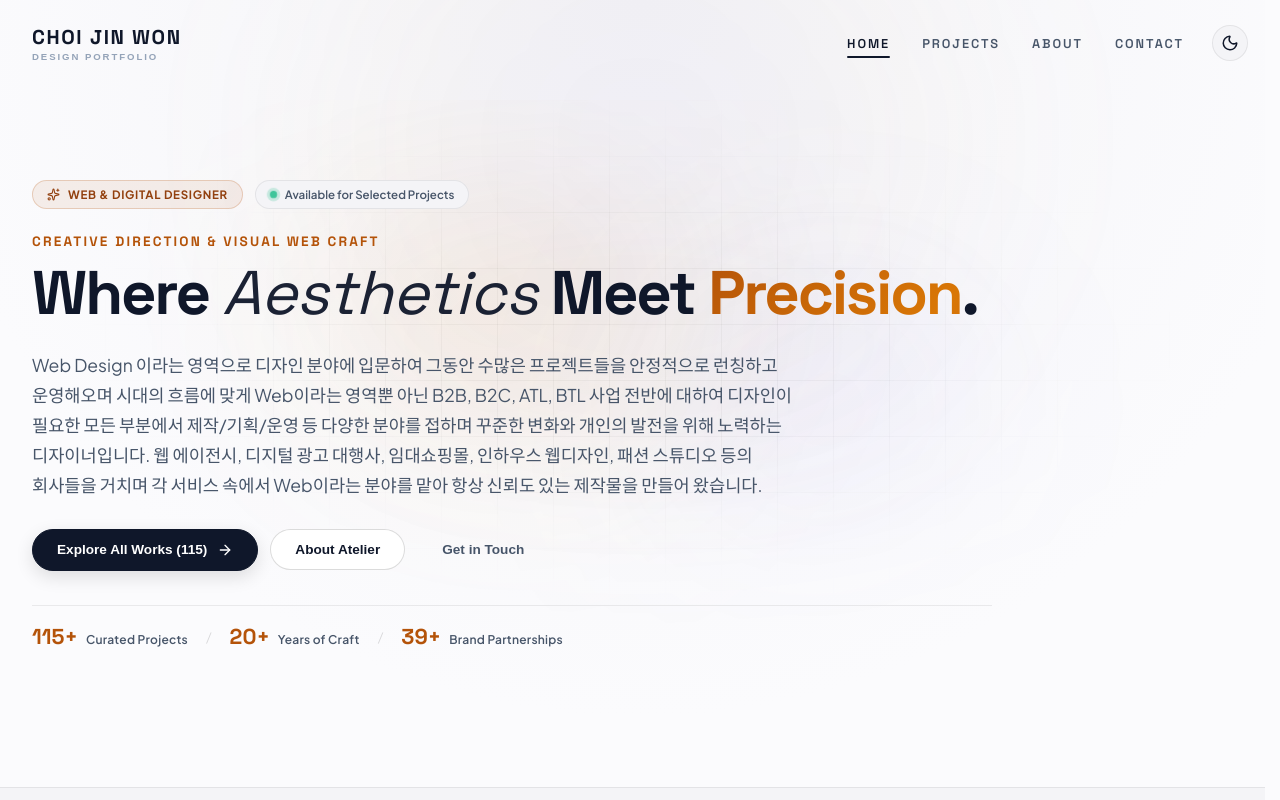
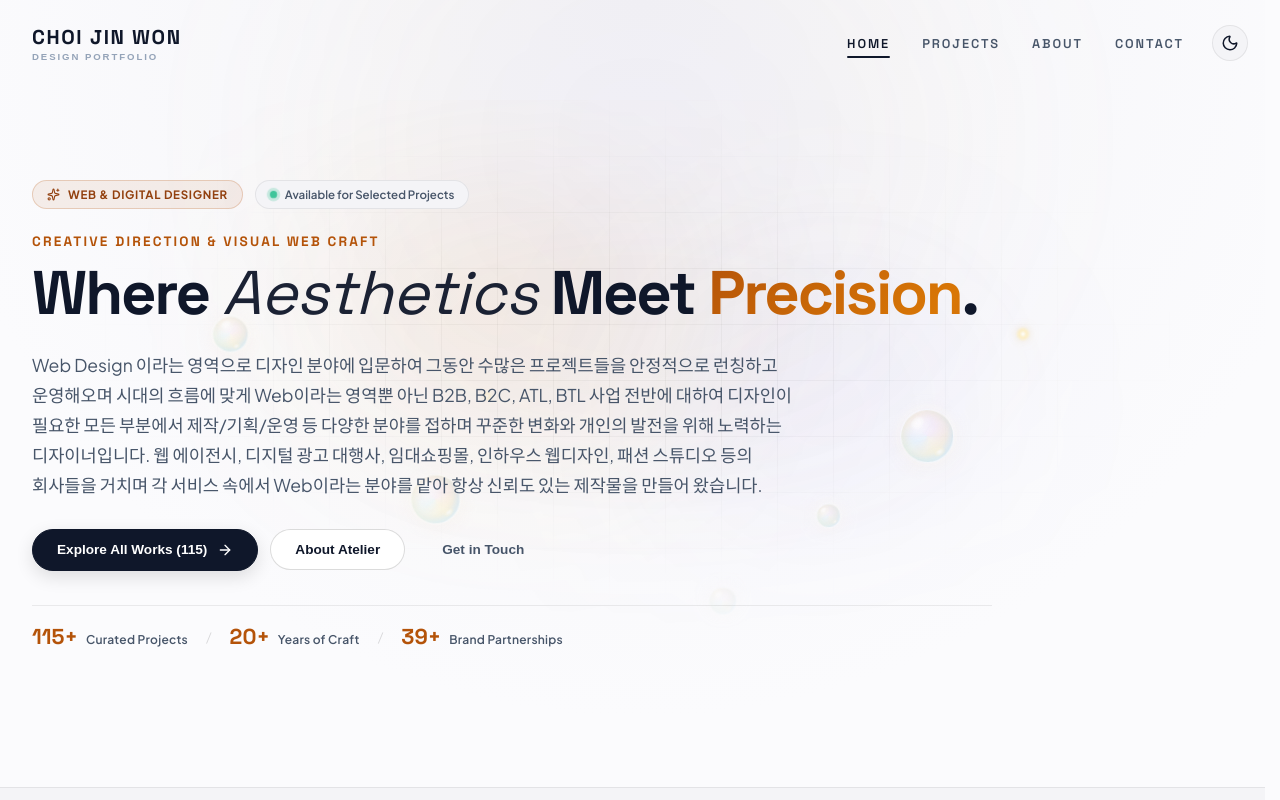
Before and after one commit to monodle/test_choi, a React (Vite) app: page / in a window 1280 px wide. Shown: the top 800 px of the page. Built offline with nearby package versions, Linux system fonts and the light colour scheme; a web font is replaced by a local one.

Commit message:
비눗방울

```diff
--- a/src/components/HomeSection.tsx
+++ b/src/components/HomeSection.tsx
@@ -11,6 +11,7 @@ import { ProfileInfo, AboutInfo, ProjectItem } from '../types/portfolio';
 import { TabType } from './Header';
 import { ProjectCard } from './ProjectCard';
 import { ShootingStars } from './ShootingStars';
+import { SunlitBubbles } from './SunlitBubbles';
 
 interface HomeSectionProps {
   profile: ProfileInfo;
@@ -108,6 +109,7 @@ export const HomeSection: React.FC<HomeSectionProps> = ({
           <div className="hero-aurora-blob hero-aurora-2" />
           <div className="hero-grid-mesh" />
           <ShootingStars />
+          <SunlitBubbles />
         </div>
 
         <div className="designer-hero-grid">
--- /dev/null
+++ b/src/components/SunlitBubbles.tsx
@@ -0,0 +1,85 @@
+import React from 'react';
+
+interface BubbleConfig {
+  id: number;
+  left: string;
+  size: number;
+  duration: string;
+  delay: string;
+  swayAmount: string;
+}
+
+interface SunGlintConfig {
+  id: number;
+  top: string;
+  left: string;
+  size: string;
+  delay: string;
+  duration: string;
+}
+
+// 라이트모드용 햇빛 반사 비눗방울 설정
+const BUBBLES: BubbleConfig[] = [
+  { id: 1, left: '18%', size: 36, duration: '8.5s', delay: '0s', swayAmount: '24px' },
+  { id: 2, left: '35%', size: 48, duration: '11.0s', delay: '2.3s', swayAmount: '-30px' },
+  { id: 3, left: '55%', size: 28, duration: '7.8s', delay: '4.7s', swayAmount: '20px' },
+  { id: 4, left: '72%', size: 52, duration: '10.2s', delay: '1.2s', swayAmount: '-28px' },
+  { id: 5, left: '84%', size: 32, duration: '9.0s', delay: '5.8s', swayAmount: '22px' },
+  { id: 6, left: '44%', size: 40, duration: '12.4s', delay: '7.5s', swayAmount: '-25px' },
+  { id: 7, left: '63%', size: 24, duration: '8.0s', delay: '3.6s', swayAmount: '18px' },
+];
+
+// 햇빛 반짝임 글린트(Glint)
+const SUN_GLINTS: SunGlintConfig[] = [
+  { id: 1, top: '22%', left: '26%', size: '14px', delay: '0.5s', duration: '3.2s' },
+  { id: 2, top: '15%', left: '68%', size: '18px', delay: '2.1s', duration: '4.0s' },
+  { id: 3, top: '38%', left: '80%', size: '12px', delay: '1.4s', duration: '3.6s' },
+  { id: 4, top: '48%', left: '38%', size: '16px', delay: '3.2s', duration: '4.5s' },
+];
+
+export const SunlitBubbles: React.FC = () => {
+  return (
+    <div className="sunlit-bubbles-wrapper" aria-hidden="true">
+      {/* Sunlight Prismatic Glints */}
+      {SUN_GLINTS.map((glint) => (
+        <span
+          key={`glint-${glint.id}`}
+          className="sunlight-glint"
+          style={
+            {
+              top: glint.top,
+              left: glint.left,
+              '--size': glint.size,
+              '--delay': glint.delay,
+              '--duration': glint.duration,
+            } as React.CSSProperties
+          }
+        />
+      ))}
+
+      {/* Floating Prismatic Soap Bubbles */}
+      {BUBBLES.map((bubble) => (
+        <div
+          key={`bubble-${bubble.id}`}
+          className="soap-bubble"
+          style={
+            {
+              left: bubble.left,
+              width: `${bubble.size}px`,
+              height: `${bubble.size}px`,
+              '--duration': bubble.duration,
+              '--delay': bubble.delay,
+              '--sway': bubble.swayAmount,
+            } as React.CSSProperties
+          }
+        >
+          <span className="bubble-specular-main" />
+          <span className="bubble-specular-rim" />
+          <span className="bubble-shimmer-color" />
+        </div>
+      ))}
+    </div>
+  );
+};
+
+export default SunlitBubbles;
--- a/src/index.css
+++ b/src/index.css
@@ -2389,6 +2389,145 @@ body {
   }
 }
 
+/* ==========================================================================
+   SUNLIT PRISMATIC SOAP BUBBLES ANIMATION (Light Mode Only)
+   ========================================================================== */
+.sunlit-bubbles-wrapper {
+  display: none;
+  position: absolute;
+  inset: 0;
+  pointer-events: none;
+  overflow: hidden;
+  z-index: 0;
+}
+
+[data-theme="light"] .sunlit-bubbles-wrapper {
+  display: block;
+}
+
+/* Soap Bubble Physical & Prismatic Rendering */
+.soap-bubble {
+  position: absolute;
+  bottom: -60px;
+  border-radius: 50%;
+  background: radial-gradient(circle at 35% 30%, rgba(255, 255, 255, 0.8) 0%, rgba(255, 255, 255, 0.2) 30%, rgba(255, 220, 130, 0.28) 60%, rgba(140, 215, 255, 0.35) 82%, rgba(245, 160, 225, 0.42) 100%);
+  box-shadow:
+    inset -3px -3px 8px rgba(110, 195, 255, 0.45),
+    inset 3px 3px 8px rgba(255, 230, 140, 0.5),
+    0 4px 18px rgba(180, 83, 9, 0.08),
+    0 0 14px rgba(255, 255, 255, 0.7);
+  border: 1px solid rgba(255, 255, 255, 0.75);
+  backdrop-filter: blur(1.5px);
+  -webkit-backdrop-filter: blur(1.5px);
+  opacity: 0;
+  animation: bubbleRiseFloat var(--duration, 9s) cubic-bezier(0.35, 0.1, 0.25, 1) infinite;
+  animation-delay: var(--delay, 0s);
+  will-change: transform, opacity;
+}
+
+/* Bubble Specular Main Highlight */
+.bubble-specular-main {
+  position: absolute;
+  top: 14%;
+  left: 18%;
+  width: 28%;
+  height: 20%;
+  border-radius: 50%;
+  background: radial-gradient(ellipse at center, rgba(255, 255, 255, 0.98) 0%, rgba(255, 255, 255, 0.45) 60%, transparent 100%);
+  transform: rotate(-35deg);
+  filter: blur(0.5px);
+}
+
+/* Bubble Specular Rim Secondary Reflection */
+.bubble-specular-rim {
+  position: absolute;
+  bottom: 12%;
+  right: 16%;
+  width: 22%;
+  height: 14%;
+  border-radius: 50%;
+  background: radial-gradient(ellipse at center, rgba(255, 255, 255, 0.8) 0%, rgba(255, 235, 180, 0.35) 60%, transparent 100%);
+  transform: rotate(-30deg);
+}
+
+/* Prismatic Rainbow Sheen Layer */
+.bubble-shimmer-color {
+  position: absolute;
+  inset: 0;
+  border-radius: 50%;
+  background: conic-gradient(from 45deg, rgba(255, 175, 200, 0.2), rgba(255, 235, 150, 0.25), rgba(150, 235, 255, 0.25), rgba(210, 160, 255, 0.2), rgba(255, 175, 200, 0.2));
+  mix-blend-mode: overlay;
+  animation: bubblePrismSpin 6s linear infinite;
+}
+
+@keyframes bubblePrismSpin {
+  0% {
+    transform: rotate(0deg);
+  }
+  100% {
+    transform: rotate(360deg);
+  }
+}
+
+@keyframes bubbleRiseFloat {
+  0% {
+    opacity: 0;
+    transform: translate3d(0, 0, 0) scale(0.6) rotate(0deg);
+  }
+  12% {
+    opacity: 0.95;
+    transform: translate3d(calc(var(--sway, 20px) * 0.3), -80px, 0) scale(1) rotate(5deg);
+  }
+  42% {
+    opacity: 0.95;
+    transform: translate3d(var(--sway, 20px), -240px, 0) scale(1.05) rotate(-8deg);
+  }
+  72% {
+    opacity: 0.88;
+    transform: translate3d(calc(var(--sway, 20px) * -0.5), -400px, 0) scale(1.02) rotate(10deg);
+  }
+  94% {
+    opacity: 0.65;
+    transform: translate3d(calc(var(--sway, 20px) * 0.4), -520px, 0) scale(1.08) rotate(-5deg);
+  }
+  100% {
+    opacity: 0;
+    transform: translate3d(0, -560px, 0) scale(1.2) rotate(0deg);
+  }
+}
+
+/* Sunlight Prismatic Glints (Sparkles) */
+.sunlight-glint {
+  position: absolute;
+  width: var(--size, 16px);
+  height: var(--size, 16px);
+  background: radial-gradient(circle, #ffffff 0%, rgba(255, 230, 150, 0.85) 35%, transparent 70%);
+  opacity: 0;
+  animation: sunGlintSparkle var(--duration, 3.5s) ease-in-out infinite;
+  animation-delay: var(--delay, 0s);
+  pointer-events: none;
+  filter: drop-shadow(0 0 4px rgba(229, 184, 105, 0.6));
+}
+
+@keyframes sunGlintSparkle {
+  0%, 100% {
+    opacity: 0;
+    transform: scale(0.3) rotate(0deg);
+  }
+  35% {
+    opacity: 1;
+    transform: scale(1.25) rotate(90deg);
+  }
+  55% {
+    opacity: 0.85;
+    transform: scale(1) rotate(135deg);
+  }
+  80% {
+    opacity: 0;
+    transform: scale(0.4) rotate(180deg);
+  }
+}
+
 
 /* Designer Hero Layout */
 .designer-hero-grid {
```
